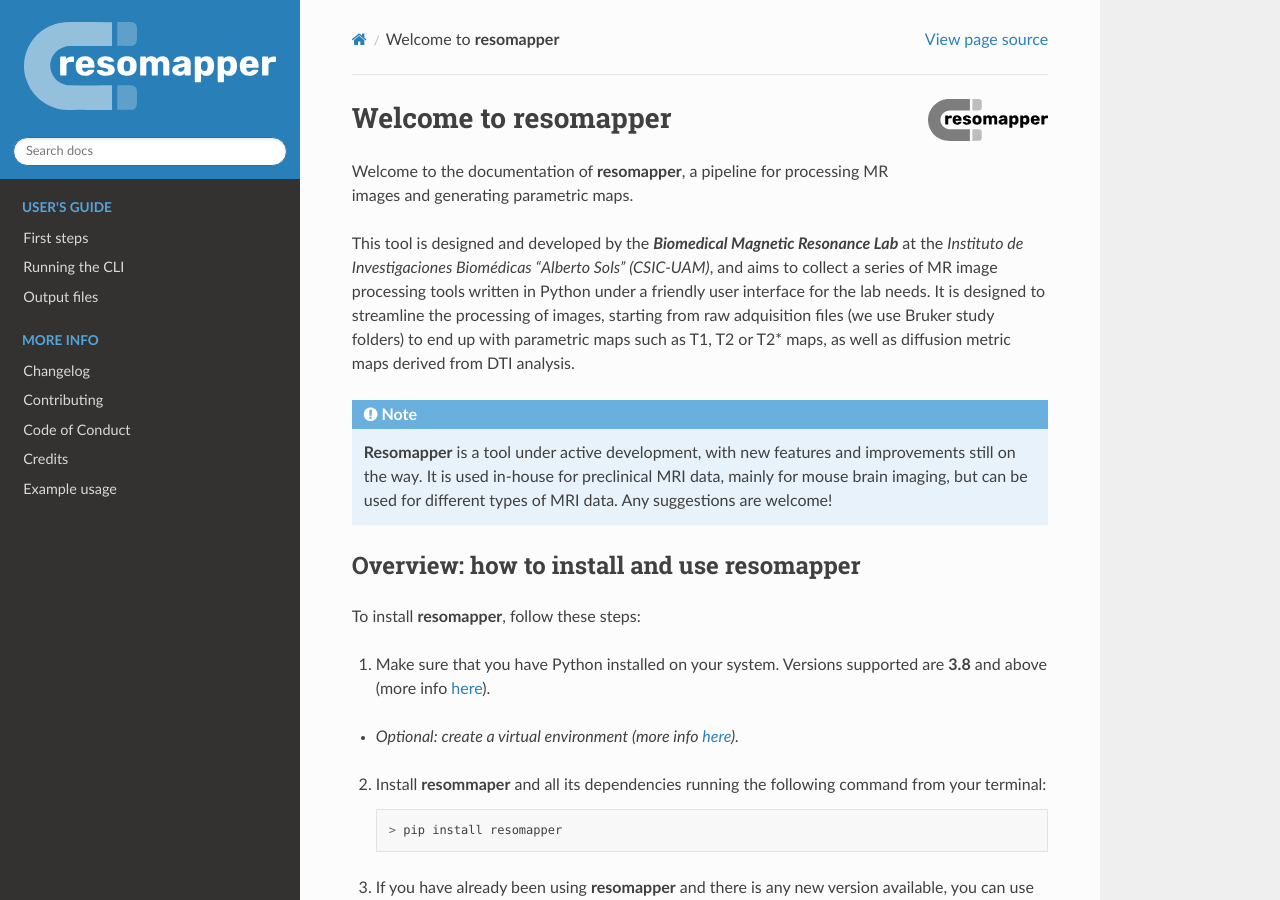
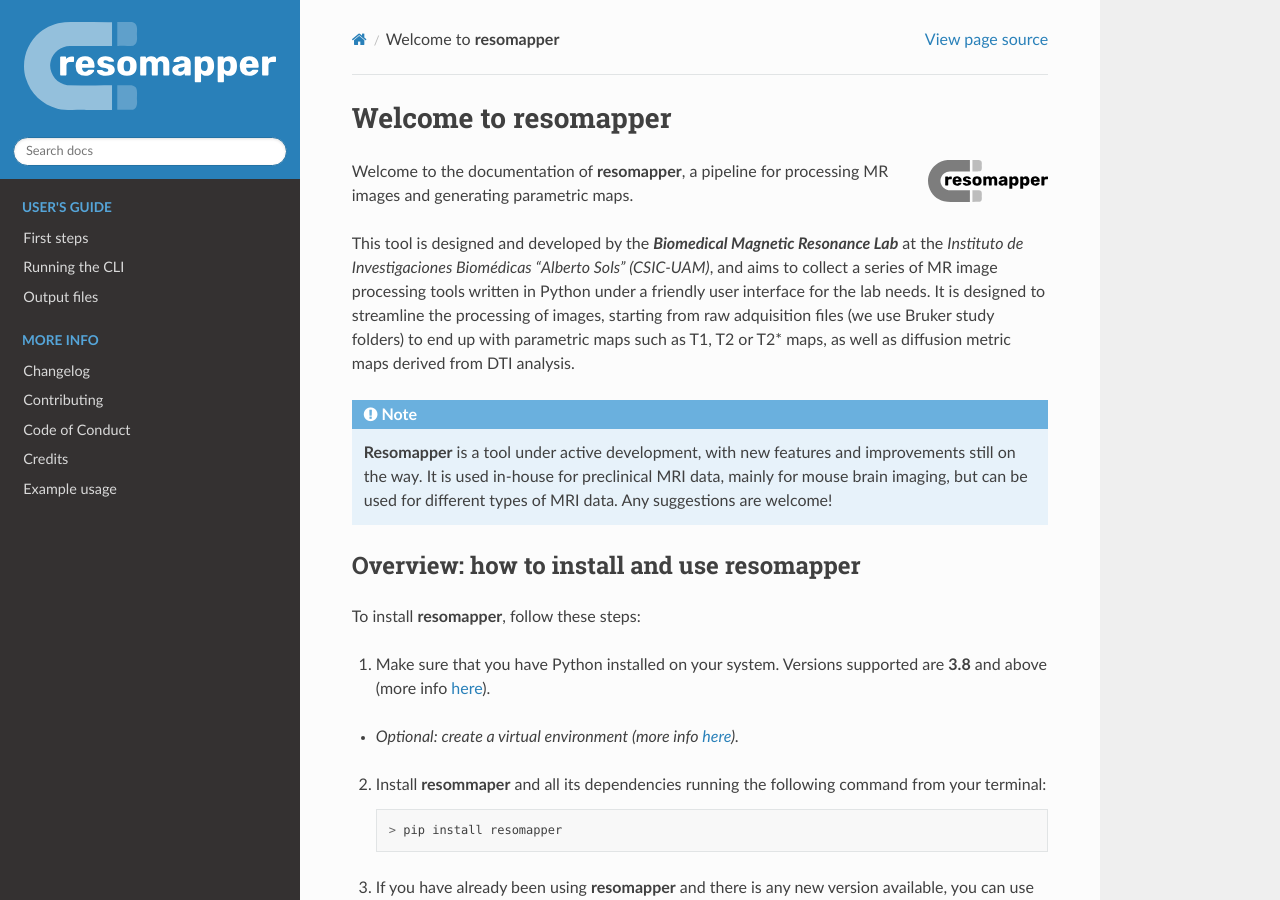
Before and after one commit to Biomedical-MR/resomapper, a Sphinx documentation site: the page built from docs/index.md, in a window 1280 px wide and 900 px high. Built offline with Sphinx 7.4.7 and the Read the Docs theme 2.0.0, drawn with Linux system fonts in a browser that asks for light colours; pages that are not in the unit, such as notebooks, are missing from menus.

Commit message:
Update docs

````diff
--- a/docs/index.md
+++ b/docs/index.md
@@ -1,10 +1,9 @@
+# Welcome to **resomapper**
 ```{image} _static/logo_fixed.svg
 :name: resomapper_logo
 :align: right
 :width: 120px
 ```
-# Welcome to **resomapper**
-
 Welcome to the documentation of **resomapper**, a pipeline for processing MR images and generating parametric maps.
 
 This tool is designed and developed by the ***Biomedical Magnetic Resonance Lab*** at the *Instituto de Investigaciones Biomédicas "Alberto Sols" (CSIC-UAM)*, and aims to collect a series of MR image processing tools written in Python under a friendly user interface for the lab needs. It is designed to streamline the processing of images, starting from raw adquisition files (we use Bruker study folders) to end up with parametric maps such as T1, T2 or T2* maps, as well as diffusion metric maps derived from DTI analysis.
````
